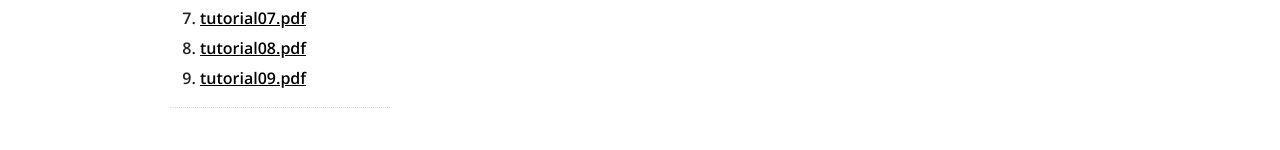
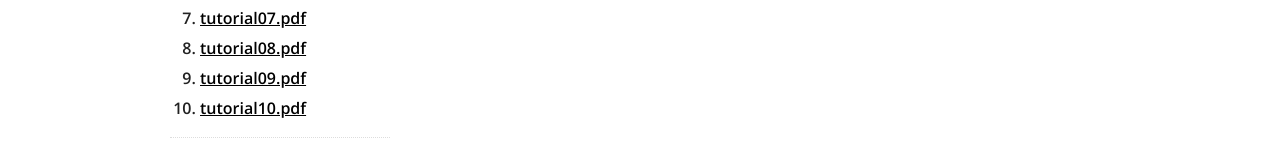
Before and after one commit to Wentong-DST/Wentong-DST.github.io, a Jekyll site: the page built from index.html, in a window 1280 px wide. Shown: the part 1089-1239 px from the top of the page. Built offline with Jekyll 4.4.1, drawn with Linux system fonts in a browser that asks for light colours; nearby versions of some CDN libraries; before the commit the page ends 1212 px from its top, so only the background shows below that.

Commit message:
tutorial 10

```diff
--- a/_includes/sidebar.html
+++ b/_includes/sidebar.html
@@ -42,6 +42,7 @@
         <li><a href="/cs1020e/tutorial07.pdf"><u>tutorial07.pdf</u></a></li>
         <li><a href="/cs1020e/tutorial08.pdf"><u>tutorial08.pdf</u></a></li>
         <li><a href="/cs1020e/tutorial09.pdf"><u>tutorial09.pdf</u></a></li>
+        <li><a href="/cs1020e/tutorial10.pdf"><u>tutorial10.pdf</u></a></li>
     </ol>
     </p>
   </div>
```
Also changed, not shown: 1 other file.
